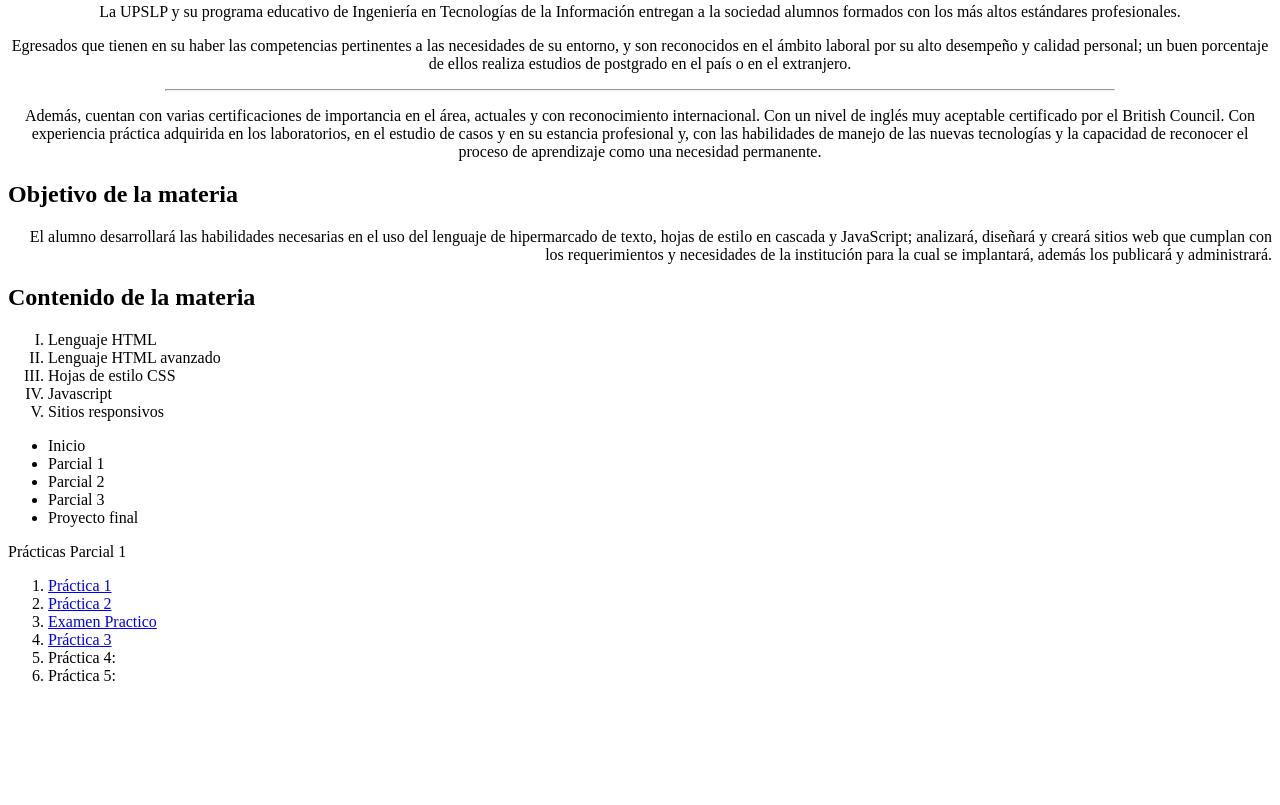
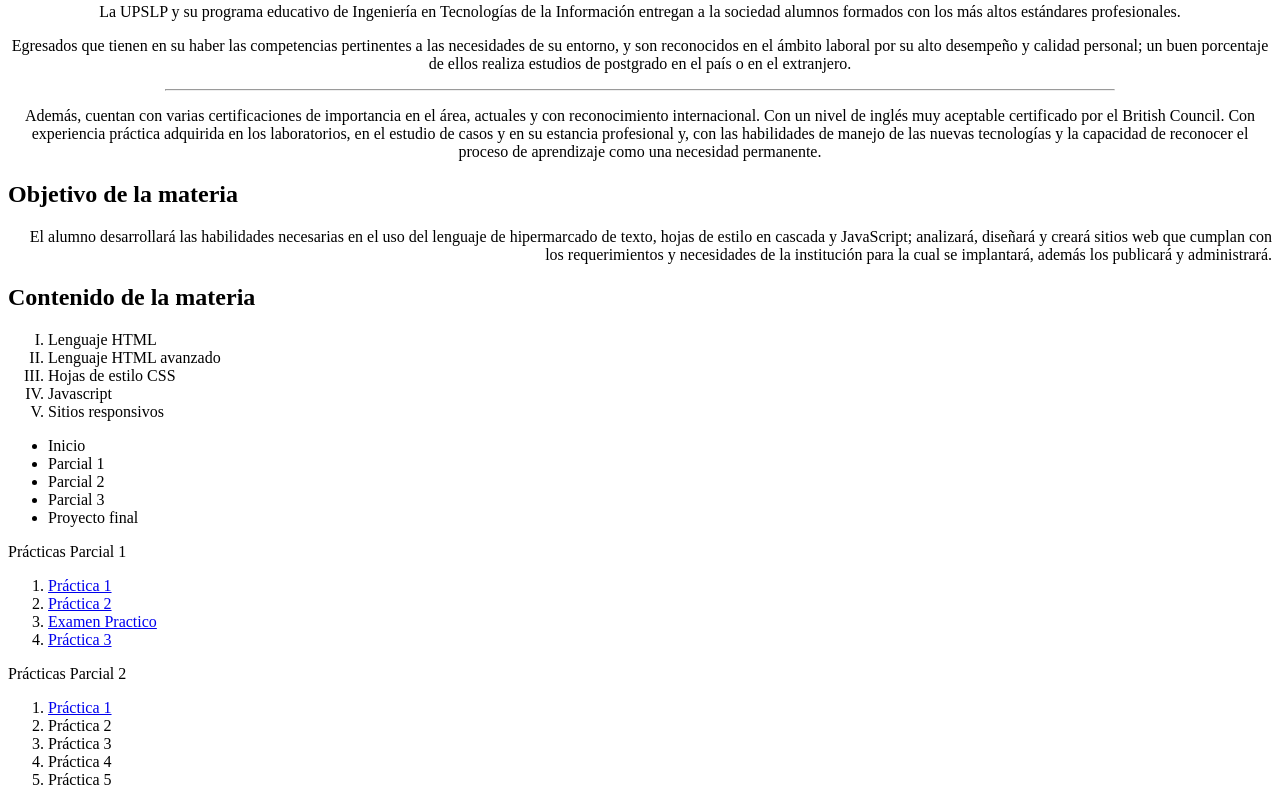
Before and after one commit to Starfisheunyoung/portafolio1, a plain HTML site: page index.html in a window 1280 px wide. Shown: the part 584-1389 px from the top of the page. Before the commit the page ends 1285 px from the top, so only its background shows below. Drawn offline with Linux system fonts and the light colour scheme.

Commit message:
Update index.html

```diff
--- a/index.html
+++ b/index.html
@@ -68,8 +68,14 @@
             <li><a href="Practica 2 Tablas.html">Práctica 2</a></li>
             <li><a href="Examen practico.html">Examen Practico</a></li>
             <li><a href="PRACTICA 3 iframe.html">Práctica 3</a></li>
-            <li>Práctica 4:</li>
-            <li>Práctica 5:</li>
+        </ol>
+        Prácticas Parcial 2
+        <ol>
+            <li><a href="Formulario.html">Práctica 1</a></li>
+            <li>Práctica 2</li>
+            <li>Práctica 3</li>
+            <li>Práctica 4</li>
+            <li>Práctica 5</li>
         </ol>
     </header>
 </body>
```
